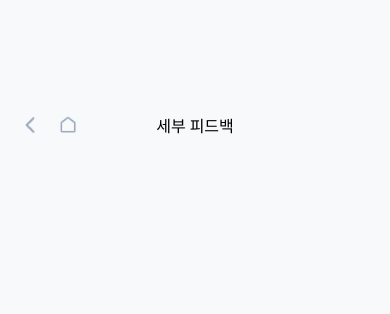
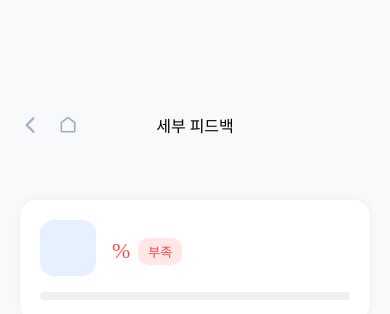
Before and after one commit to gimeng11/ReadyQ, a React Native app in the folder frontend/: screen /FeedbackDetail in a window 390 px wide. Shown: the top 314 px of the page. Built offline with nearby package versions, Linux system fonts and the light colour scheme; a web font is replaced by a local one.

Commit message:
2차 수정

```diff
--- a/frontend/src/components/QuestionSelect.js
+++ b/frontend/src/components/QuestionSelect.js
@@ -1,6 +1,5 @@
-import { View } from 'react-native'
+import { View, TouchableOpacity, Text } from 'react-native'
 import { styles } from './QuestionSelectStyles'
-import CustomButton from './CustomButton'
 import CustomText from './CustomText'
 
 export default function QuestionSelect({
@@ -16,13 +15,18 @@ export default function QuestionSelect({
 
       <View style={styles.buttonContainer}>
         {questionCandidates.map((item, index) => (
-          <CustomButton
+          <TouchableOpacity
             key={index}
-            title={item}
-            type="secondary"
-            style={styles.button}
+            style={[
+              styles.button,
+              index === questionCandidates.length - 1 && { marginBottom: 0 },
+            ]}
             onPress={() => onSelect(item)}
-          />
+          >
+            <Text style={styles.buttonText} numberOfLines={3}>
+              {item}
+            </Text>
+          </TouchableOpacity>
         ))}
       </View>
     </View>
--- a/frontend/src/components/QuestionSelectStyles.js
+++ b/frontend/src/components/QuestionSelectStyles.js
@@ -4,21 +4,36 @@ export const styles = StyleSheet.create({
   container: {
     flex: 1,
     backgroundColor: '#fff',
-    justifyContent: 'center',
     paddingHorizontal: 20,
+    paddingTop: 40,
+    paddingBottom: 30,
   },
 
   title: {
     fontSize: 20,
     textAlign: 'left',
-    marginBottom: 80,
+    marginBottom: 20,
   },
 
   buttonContainer: {
+    flex: 1,
     width: '100%',
   },
 
   button: {
-    marginBottom: 14,
+    flex: 1,
+    marginBottom: 10,
+    backgroundColor: '#E6F1FF',
+    borderRadius: 8,
+    justifyContent: 'center',
+    alignItems: 'center',
+    paddingHorizontal: 16,
+  },
+
+  buttonText: {
+    fontSize: 15,
+    color: '#3281FF',
+    fontWeight: '600',
+    textAlign: 'center',
   },
 })
--- a/frontend/src/screens/Feedback/FeedbackDetail.js
+++ b/frontend/src/screens/Feedback/FeedbackDetail.js
@@ -1,28 +1,21 @@
-import { View, Image, TextInput, ScrollView, TouchableOpacity, Keyboard, TouchableWithoutFeedback } from 'react-native';
-import { useState } from 'react'
+import { View, Image, ScrollView } from 'react-native';
 import { styles } from './FeedbackDetailStyles'
 import CustomText from '../../components/CustomText'
-import CustomButton from '../../components/CustomButton'
 import Header from '../../components/Header'
-import AnalysisSection from '../../components/AnalysisSection'
 
+export default function FeedbackDetail({ navigation, route }) {
+  const { competency, periodFeedbacks = [] } = route.params ?? {}
+  const { key: competencyKey, title, subtitle, score, icon } = competency ?? {}
 
-export default function FeedbackDetail({ navigation }) {
-
-  const getGradeInfo = (score) => {
-    if (score >= 90) {
-      return { label: '우수', color: '#3281FF' } // 파랑
-    } else if (score >= 70) {
-      return { label: '양호', color: '#22C55E' } // 초록
-    } else if (score >= 50) {
-      return { label: '보통', color: '#ff8630' } // 주황
-    } else if (score >= 30) {
-      return { label: '주의', color: '#EAB308' } // 노랑
-    } else {
-      return { label: '부족', color: '#ff4848' } // 빨강
-    }
+  const getGradeInfo = (s) => {
+    if (s >= 90) return { label: '우수', color: '#3281FF' }
+    if (s >= 70) return { label: '양호', color: '#22C55E' }
+    if (s >= 50) return { label: '보통', color: '#ff8630' }
+    if (s >= 30) return { label: '주의', color: '#EAB308' }
+    return { label: '부족', color: '#ff4848' }
   }
 
+  const gradeInfo = getGradeInfo(score ?? 0)
 
   return (
     <View style={styles.container}>
@@ -32,10 +25,75 @@ export default function FeedbackDetail({ navigation }) {
         showHome={true}
         icon={require('../../../assets/icons/home2.png')}
         title="세부 피드백"
-        />
+      />
 
+      <ScrollView contentContainerStyle={styles.scrollContent}>
+        <View style={styles.topCard}>
+          <View style={styles.topRow}>
+            <View style={styles.iconBox}>
+              {icon && <Image source={icon} style={styles.icon} />}
+            </View>
+            <View style={styles.topTextBox}>
+              <CustomText weight="bold" style={styles.competencyTitle}>
+                {title}
+              </CustomText>
+              <View style={styles.scoreRow}>
+                <CustomText weight="bold" style={[styles.scoreText, { color: gradeInfo.color }]}>
+                  {score}%
+                </CustomText>
+                <View style={[styles.gradeBadge, { backgroundColor: `${gradeInfo.color}20` }]}>
+                  <CustomText weight="bold" style={[styles.gradeText, { color: gradeInfo.color }]}>
+                    {gradeInfo.label}
+                  </CustomText>
+                </View>
+              </View>
+            </View>
+          </View>
+          <View style={styles.progressBarBg}>
+            <View
+              style={[
+                styles.progressBarFill,
+                { width: `${score ?? 0}%`, backgroundColor: gradeInfo.color },
+              ]}
+            />
+          </View>
+        </View>
+
+        {!!subtitle && (
+          <View style={styles.descCard}>
+            <CustomText weight="bold" style={styles.descTitle}>역량 분석</CustomText>
+            <CustomText style={styles.descText}>{subtitle}</CustomText>
+          </View>
+        )}
+
+        {periodFeedbacks.length > 0 && !!competencyKey && (
+          <View style={styles.periodCard}>
+            <CustomText weight="bold" style={styles.periodTitle}>교시별 점수</CustomText>
+            {periodFeedbacks.map((pf, index) => {
+              const periodScore = pf?.scores?.[competencyKey] ?? null
+              const pg = periodScore != null ? getGradeInfo(periodScore) : null
+              return (
+                <View key={index} style={styles.periodRow}>
+                  <CustomText weight="medium" style={styles.periodLabel}>
+                    {index + 1}교시
+                  </CustomText>
+                  <View style={styles.periodBarBg}>
+                    <View
+                      style={[
+                        styles.periodBarFill,
+                        { width: `${periodScore ?? 0}%`, backgroundColor: pg?.color ?? '#ccc' },
+                      ]}
+                    />
+                  </View>
+                  <CustomText weight="bold" style={[styles.periodScore, { color: pg?.color ?? '#999' }]}>
+                    {periodScore != null ? `${periodScore}%` : '-'}
+                  </CustomText>
+                </View>
+              )
+            })}
+          </View>
+        )}
+      </ScrollView>
     </View>
-
-
   )
 }
--- a/frontend/src/screens/Feedback/FeedbackDetailStyles.js
+++ b/frontend/src/screens/Feedback/FeedbackDetailStyles.js
@@ -1,11 +1,138 @@
 import { StyleSheet } from 'react-native'
-import CustomButton from '../../components/CustomButton'
 
 export const styles = StyleSheet.create({
   container: {
     flex: 1,
     backgroundColor: '#F8F9FB',
     paddingTop: 100,
+  },
+  scrollContent: {
+    padding: 20,
+    paddingBottom: 40,
+  },
+  topCard: {
+    backgroundColor: '#fff',
+    borderRadius: 16,
+    padding: 20,
+    marginBottom: 16,
+    shadowColor: '#000',
+    shadowOpacity: 0.05,
+    shadowRadius: 8,
+    elevation: 2,
+  },
+  topRow: {
+    flexDirection: 'row',
     alignItems: 'center',
-  }
+    marginBottom: 16,
+  },
+  iconBox: {
+    width: 56,
+    height: 56,
+    backgroundColor: '#E6F0FF',
+    borderRadius: 14,
+    justifyContent: 'center',
+    alignItems: 'center',
+    marginRight: 16,
+  },
+  icon: {
+    width: 28,
+    height: 28,
+    tintColor: '#3281FF',
+  },
+  topTextBox: {
+    flex: 1,
+  },
+  competencyTitle: {
+    fontSize: 20,
+    color: '#000',
+    marginBottom: 6,
+  },
+  scoreRow: {
+    flexDirection: 'row',
+    alignItems: 'center',
+    gap: 8,
+  },
+  scoreText: {
+    fontSize: 22,
+  },
+  gradeBadge: {
+    paddingHorizontal: 10,
+    paddingVertical: 4,
+    borderRadius: 10,
+  },
+  gradeText: {
+    fontSize: 13,
+  },
+  progressBarBg: {
+    height: 8,
+    backgroundColor: '#f0f0f0',
+    borderRadius: 4,
+    overflow: 'hidden',
+  },
+  progressBarFill: {
+    height: 8,
+    borderRadius: 4,
+  },
+  descCard: {
+    backgroundColor: '#fff',
+    borderRadius: 16,
+    padding: 20,
+    marginBottom: 16,
+    shadowColor: '#000',
+    shadowOpacity: 0.05,
+    shadowRadius: 8,
+    elevation: 2,
+  },
+  descTitle: {
+    fontSize: 16,
+    color: '#000',
+    marginBottom: 10,
+  },
+  descText: {
+    fontSize: 14,
+    color: '#64748B',
+    lineHeight: 22,
+  },
+  periodCard: {
+    backgroundColor: '#fff',
+    borderRadius: 16,
+    padding: 20,
+    marginBottom: 16,
+    shadowColor: '#000',
+    shadowOpacity: 0.05,
+    shadowRadius: 8,
+    elevation: 2,
+  },
+  periodTitle: {
+    fontSize: 16,
+    color: '#000',
+    marginBottom: 14,
+  },
+  periodRow: {
+    flexDirection: 'row',
+    alignItems: 'center',
+    marginBottom: 10,
+  },
+  periodLabel: {
+    fontSize: 14,
+    color: '#64748B',
+    width: 42,
+  },
+  periodBarBg: {
+    flex: 1,
+    height: 8,
+    backgroundColor: '#f0f0f0',
+    borderRadius: 4,
+    overflow: 'hidden',
+    marginHorizontal: 10,
+  },
+  periodBarFill: {
+    height: 8,
+    borderRadius: 4,
+  },
+  periodScore: {
+    fontSize: 14,
+    width: 40,
+    textAlign: 'right',
+  },
 })
--- a/frontend/src/screens/Feedback/FeedbackStyles.js
+++ b/frontend/src/screens/Feedback/FeedbackStyles.js
@@ -168,4 +168,53 @@ export const styles = StyleSheet.create({
     fontSize: 12,
     color: '#3281FF',
   },
+  periodFeedbackCard: {
+    backgroundColor: '#fff',
+    borderRadius: 12,
+    padding: 16,
+    marginBottom: 12,
+    shadowColor: '#000',
+    shadowOpacity: 0.04,
+    shadowRadius: 6,
+    elevation: 1,
+  },
+  periodFeedbackHeader: {
+    flexDirection: 'row',
+    justifyContent: 'space-between',
+    alignItems: 'center',
+    marginBottom: 10,
+  },
+  periodFeedbackNum: {
+    fontSize: 16,
+    color: '#000',
+  },
+  periodFeedbackGrade: {
+    paddingHorizontal: 10,
+    paddingVertical: 4,
+    borderRadius: 10,
+  },
+  periodFeedbackGradeText: {
+    fontSize: 13,
+  },
+  periodFeedbackText: {
+    fontSize: 14,
+    color: '#64748B',
+    lineHeight: 20,
+  },
+  periodFeedbackDivider: {
+    height: 1,
+    backgroundColor: '#f0f0f0',
+    marginVertical: 10,
+  },
+  periodFeedbackTipsTitle: {
+    fontSize: 14,
+    color: '#333',
+    marginBottom: 6,
+  },
+  periodFeedbackTip: {
+    fontSize: 13,
+    color: '#64748B',
+    lineHeight: 20,
+    paddingLeft: 4,
+  },
 })
--- a/frontend/src/screens/Interview/InterviewCamera.js
+++ b/frontend/src/screens/Interview/InterviewCamera.js
@@ -11,7 +11,6 @@ import {
   submitPeriodAnswer,
   getNextOptions,
   proceedToNextPeriod,
-  completeInterview,
 } from '../../api/interview'
 
 const INTERVIEWER_TYPE_MAP = {
@@ -56,7 +55,6 @@ export default function InterviewCamera({ navigation, route }) {
   const cameraRef = useRef(null)
   const isRecordingRef = useRef(false)
   const recordingPromise = useRef(null)
-  const completedRef = useRef(false)
   const actionInProgressRef = useRef(false)
 
   // 카메라 + 마이크 권한 요청
@@ -204,16 +202,7 @@ export default function InterviewCamera({ navigation, route }) {
       if (!mounted) return
       setLoadingStep(2)
 
-      // 마지막 교시면 최종 피드백 생성
       if (currentRound >= 5) {
-        if (currentSessionId) {
-          try {
-            await completeInterview(currentSessionId)
-            completedRef.current = true
-          } catch (e) {
-            console.error('면접 완료 오류:', e)
-          }
-        }
         if (mounted) setPhase('end')
       } else {
         await new Promise(r => setTimeout(r, 600))
@@ -288,18 +277,7 @@ export default function InterviewCamera({ navigation, route }) {
   // 면접 종료 → InterviewEnd 이동
   useEffect(() => {
     if (phase !== 'end') return
-    const finish = async () => {
-      // 이미 completeInterview 안 됐으면 실행 (조기 종료 케이스)
-      if (sessionIdRef.current && !completedRef.current) {
-        try {
-          await completeInterview(sessionIdRef.current)
-        } catch (e) {
-          console.error('면접 종료 오류:', e)
-        }
-      }
-      navigation.replace('InterviewEnd', { sessionId: sessionIdRef.current })
-    }
-    finish()
+    navigation.replace('InterviewEnd', { sessionId: sessionIdRef.current })
   }, [phase])
 
   // 권한 처리
```
Also changed, not shown: frontend/src/screens/Feedback/FeedbackScreen.js (+47 -2 lines), 1 other file (tests, documents, lock files or other folders).
